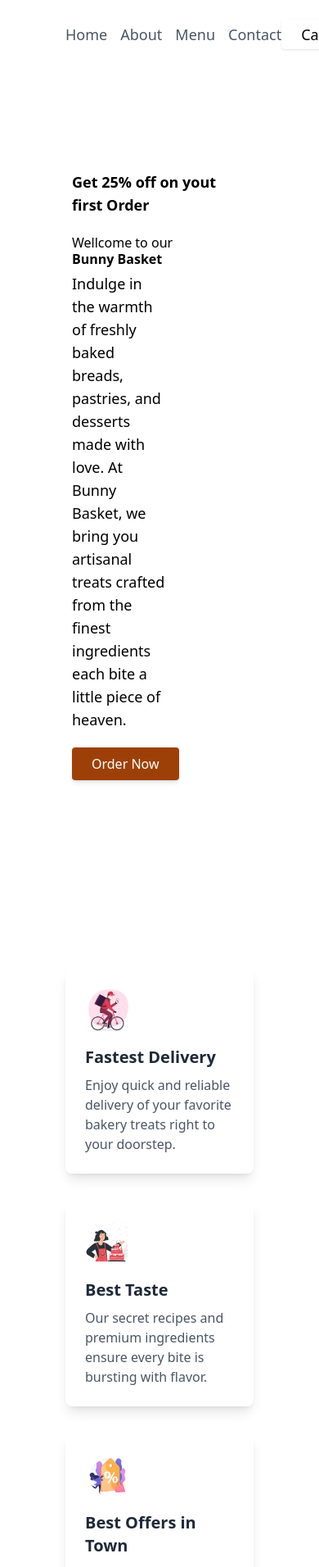
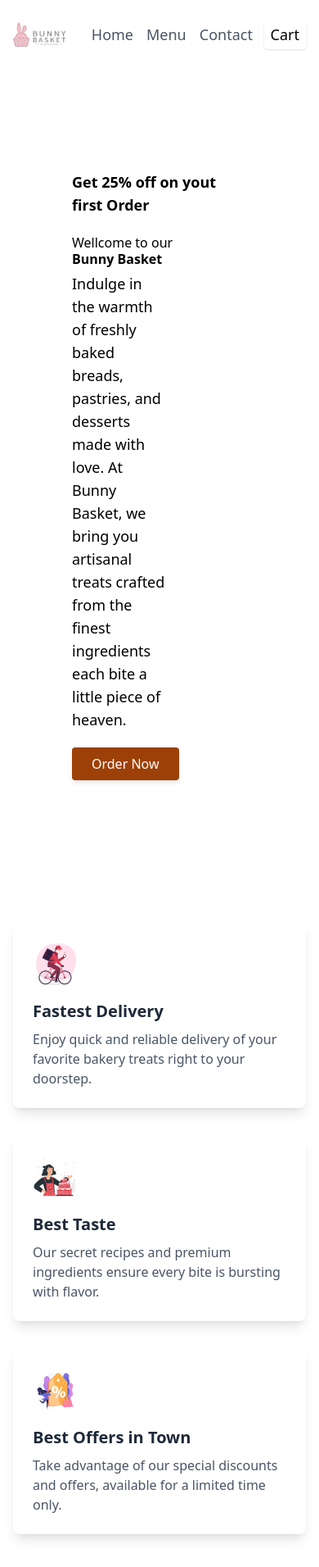
Before and after one commit to dhairyasonix/Bunny-Basket, a React (Vite) app: page / in a window 390 px wide. Shown: the top 1912 px of the page at 82% size. Built offline with nearby package versions, Linux system fonts and the light colour scheme.

Commit message:
nav and features layout for mobile fix

```diff
--- a/src/Components/AboutUs.jsx
+++ b/src/Components/AboutUs.jsx
@@ -14,7 +14,7 @@ const AboutUs = () => {
             <img
               src={cake}
               alt="Delicious Food"
-              className="w-[80%] scale-120  h-auto object-cover translate-x-[-30%] rounded-lg"
+              className="w-[80%] scale-150 md:scale-120  h-auto object-cover translate-x-[-30%] rounded-lg"
             />
 
             <div className="absolute top-8 right-20 bg-white opacity-90 p-4 shadow rounded-lg w-64">
@@ -22,7 +22,7 @@ const AboutUs = () => {
               <p className="text-yellow-500 text-lg">★★★★★</p>
               <p className="text-gray-500 text-sm">“Absolutely loved the pastries! The flavors were rich and authentic. Bunny Basket has become my go-to place for every celebration.”</p>
             </div>
-            <div className="absolute bottom-16 right-72 bg-white opacity-90 p-4 shadow rounded-lg w-48">
+            <div className="absolute md:bottom-16 bottom-0 md:right-72 right-20 bg-white opacity-90 p-4 shadow rounded-lg w-48">
               <h4 className="font-semibold">Customer Review Rating</h4>
               <p className="text-yellow-500 text-lg">★★★★★</p>
 
--- a/src/Components/FeaturesSection.jsx
+++ b/src/Components/FeaturesSection.jsx
@@ -2,8 +2,8 @@ import featuresData from '../utils/features.json'
 
 const FeaturesSection = () => {
   return (
-    <section className="py-16 ">
-      <div className="grid grid-cols-1 md:grid-cols-3 gap-8 px-20">
+    <section className="py-2 md:py-16 ">
+      <div className="grid grid-cols-1 md:grid-cols-3 gap-8 px-4 md:px-20">
 {featuresData.map((item)=>(
   <div key={item.id} className="p-6 bg-white rounded-lg shadow-lg hover:shadow-xl transition ">
           <img
--- a/src/Components/LandingPage.jsx
+++ b/src/Components/LandingPage.jsx
@@ -5,7 +5,7 @@ import { Link } from "react-scroll";
 const LandingPage = () => {
   return (
     <div id="Home" className=" w-full text-black pt-1">
-      <div className="hidden lg:block absolute top-0 w-full overflow-hidden">
+      <div className="hidden md:block absolute top-0 w-full overflow-hidden">
         <Spline
           className="h-screen"
           scene="https://prod.spline.design/95aW0RVi-IxLNYp7/scene.splinecode"
--- a/src/Components/Navbar.jsx
+++ b/src/Components/Navbar.jsx
@@ -31,20 +31,20 @@ const Navbar = () => {
 
   return (
     <nav
-      className={`fixed z-50 px-20 py-6 text-lg flex items-center justify-between text-black transition-transform duration-300 ease-in-out ${
+      className={`fixed w-full z-50 px-4 md:px-20 py-6 text-lg flex items-center justify-between text-black transition-transform duration-300 ease-in-out ${
         show ? "translate-y-0" : "-translate-y-full"
       }`}
     >
       <div>
-        <img className="w-36 " src="/Bunny_basket.png" alt="logo" />
+        <img className="w-16 md:w-36 " src="/Bunny_basket.png" alt="logo" />
       </div>
       {!isCartPage && (
-        <div className=" items-center space-x-4">
+        <div className="md:w-fit flex flex-row  w-1/2 items-center space-x-4">
           {["Home", "About", "Menu", "Contact"].map((item, index) => (
             <Link
               key={index}
               to={item}
-              className="text-gray-600 hover:text-gray-800 cursor-pointer"
+              className={` ${item === "About"? "hidden md:block ":"block "}text-gray-600 hover:text-gray-800 cursor-pointer`}
               smooth={true}
               offset={30}
               duration={500}
@@ -57,7 +57,7 @@ const Navbar = () => {
       <div>
         <button
           onClick={handleNavigate}
-          className="relative py-1 px-6 text-black text-lg  nded-full  overflow-hidden bg-white rounded-sm transition-all duration-400 ease-in-out shadow-sm hover:scale-105 hover:text-white hover:shadow-md hover:shadow-[#6B3B0A]/50 active:scale-90 before:absolute before:top-0 before:-left-full before:w-full before:h-full before:bg-gradient-to-r before:from-[#622804] before:to-[#9D4007] before:transition-all before:duration-500 before:ease-in-out before:z-[-1] before:rounded-sm hover:before:left-0"
+          className="relative py-1 px-2 md:px-6 text-black text-lg  nded-full  overflow-hidden bg-white rounded-sm transition-all duration-400 ease-in-out shadow-sm hover:scale-105 hover:text-white hover:shadow-md hover:shadow-[#6B3B0A]/50 active:scale-90 before:absolute before:top-0 before:-left-full before:w-full before:h-full before:bg-gradient-to-r before:from-[#622804] before:to-[#9D4007] before:transition-all before:duration-500 before:ease-in-out before:z-[-1] before:rounded-sm hover:before:left-0"
         >
           {isCartPage ? "Home" : "Cart"}
         </button>
```
